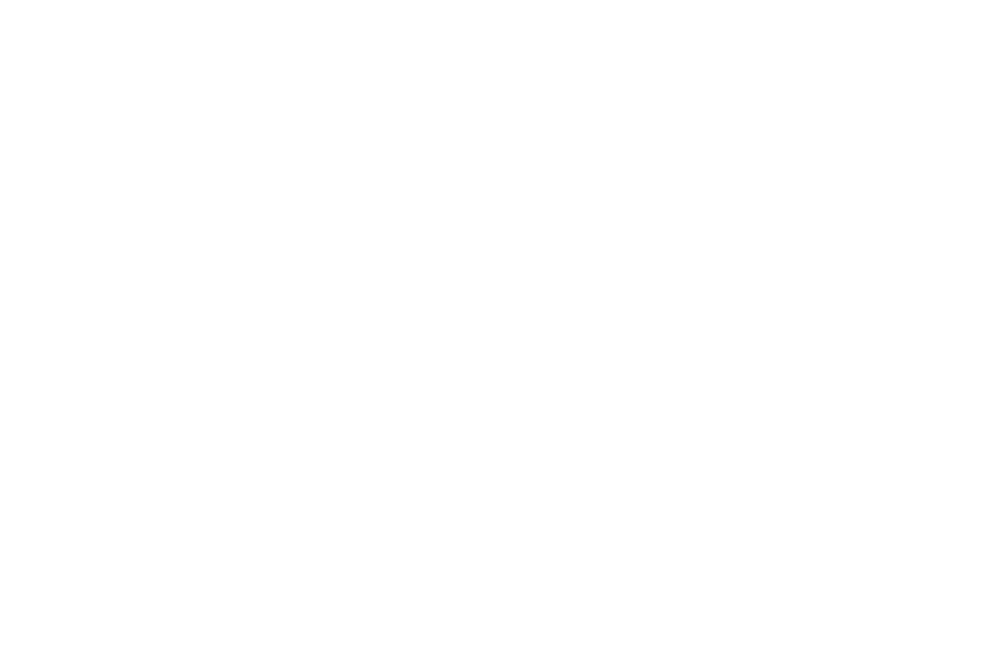
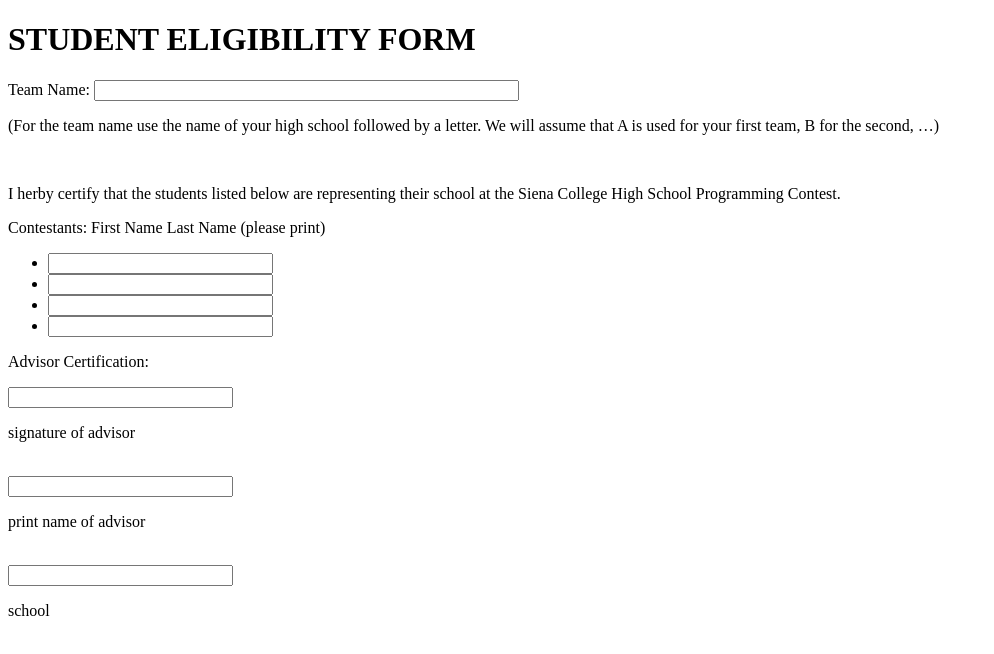
Before and after one commit to tlangton123/CSIS-390-Project1, a plain HTML site: page surveyform.html in a window 1280 px wide. Shown: the whole page, without its empty margins (0-994 px from the left). Drawn offline with Linux system fonts and the light colour scheme.

Commit message:
survey form outline

```diff
--- a/surveyform.html
+++ b/surveyform.html
@@ -1,4 +1,42 @@
 <!DOCTYPE html>
 <html lang="en">
+<head>
 
+</head>
+
+<body>
+  <h1> STUDENT ELIGIBILITY FORM</h1>
+  <form>
+    Team Name: <input type = "text" size = "50" maxlength = "256" name = "name">
+  </form>
+  <p>
+    (For the team name use the name of your high school followed by a letter. We will assume that A is used for your first team, B for the second, …)
+  </p></br>
+  <p>
+    I herby certify that the students listed below are representing their school at the Siena College High School Programming Contest.
+  </p>
+
+  <form>
+    <p> Contestants: First Name Last Name (please print)</p>
+    <ul>
+      <li><input type = 'text' size = "25" maxlenght = "256"></li>
+      <li><input type = 'text' size = "25" maxlenght = "256"></li>
+      <li><input type = 'text' size = "25" maxlenght = "256"></li>
+      <li><input type = 'text' size = "25" maxlenght = "256"></li>
+
+    </ul>
+  </form>
+
+  <p>Advisor Certification:</p>
+
+  <form>
+    <input type = 'text' size = "25" maxlenght = "256"> <br>
+    <p>signature of advisor</p><br>
+    <input type = 'text' size = "25" maxlenght = "256"> <br>
+    <p>print name of advisor</p><br>
+    <input type = 'text' size = "25" maxlenght = "256"> <br>
+    <p>school</p>
+  </form>
+
+</body>
 </html>
```
